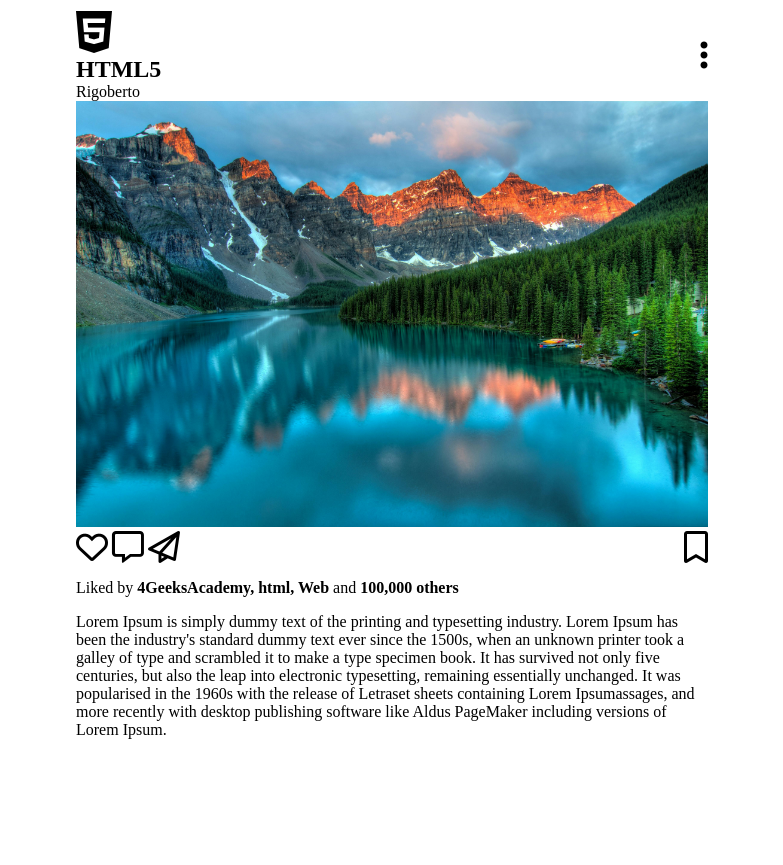
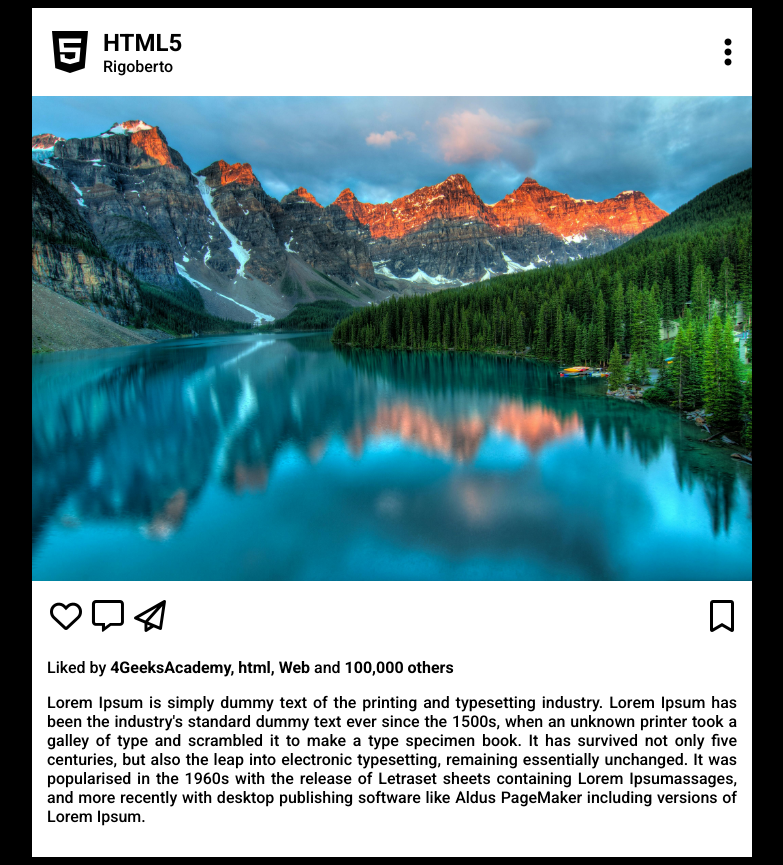
Before and after one commit to 4GeeksAcademy/Post-de-Instagram-Arantxa, a plain HTML site: page index.html in a window 1280 px wide. Shown: the whole page, without its empty margins (248-1031 px from the left). Before the commit the page ends 800 px from the top, so only its background shows below. Drawn offline with Linux system fonts and the light colour scheme; a web font is replaced by a local one.

Commit message:
Update style.css

```diff
--- a/style.css
+++ b/style.css
@@ -1,48 +1,48 @@
-.roboto-type {
+body {
     font-family: "Roboto", sans-serif;
     font-optical-sizing: auto;
     font-weight: 500;
     font-style: normal;
     font-variation-settings:
         "wdth" 100;
+    background-color: black;
 }
 
+
 .post {
-
+    /* background-color: white;
     width: 50%;
+    margin: auto; */
+    background-color: white;
+    max-width: 720px;
+    flex-direction: column;
+    display: flex;
+    justify-content: center;
+    align-items: center;
     margin: auto;
-
-    /*min-height: 100vh;
-  width: 100%;
-      display: flex;
-      justify-content: center;
-      align-items: center;
-      margin: auto;*/
-
-}
-
-.post-icons {
-    display: flex;
-    justify-content: space-between;
 }
 
 .post-header {
+    width: 100%;
     display: flex;
     justify-content: space-between;
     align-items: center;
 }
 
-
 .header-left {
-   display: flex;
-    flex-direction: column;
-    align-items: flex-start;
+    display: flex;
+    align-items: center;
+    padding: 20px;
 }
-.no-margin{
-    margin:0;
+.no-margin {
+    margin: 0;
     padding: 0;
+    font-family: "Roboto", sans-serif;
 }
 
+.header-right {
+    padding: 20px;
+}
 
 img {
     width: 100%;
@@ -50,6 +50,24 @@ img {
     object-fit: cover;
 }
 
-h1 {
-    color: aquamarine;
+.post-body {
+    padding: 15px;
 }
+
+.post-icons {
+    display: flex;
+    justify-content: space-between;
+    padding-bottom: 10px;
+}
+
+.fa-regular {
+    padding: 0 3px;
+}
+
+.fa-brands {
+    padding-right: 15px;
+}
+
+.texto {
+    text-align: justify;
+}
```
